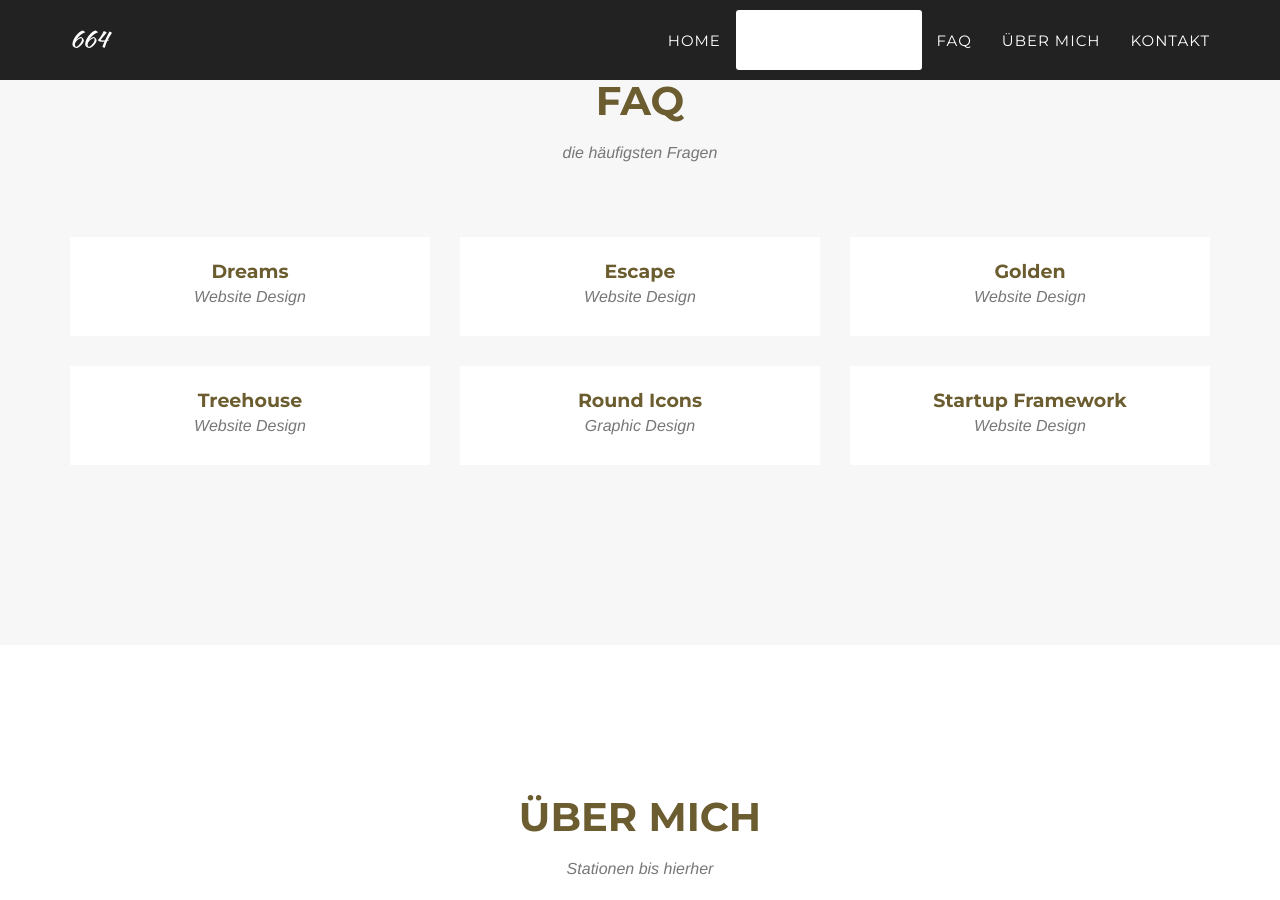
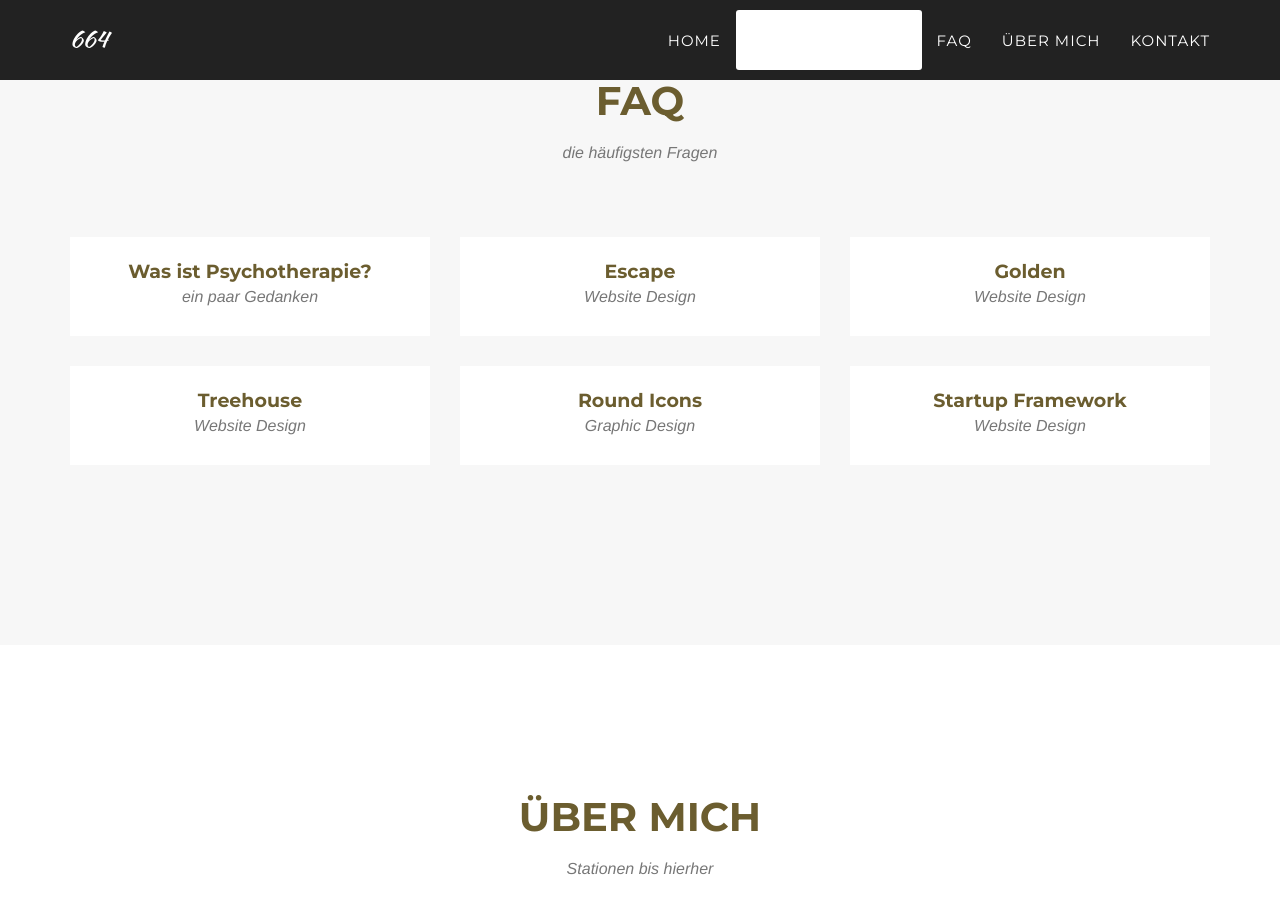
Before and after one commit to HappyTraum/tellname, a Jekyll site: the page built from _posts/2014-07-18-project-1.markdown, in a window 1280 px wide and 900 px high, scrolled down 1590 px. Built offline with Jekyll 4.4.1, drawn with Linux system fonts in a browser that asks for light colours; some web fonts are replaced; part of the change alters nothing that is shown.

Commit message:
Update 2014-07-18-project-1.markdown

```diff
--- a/_posts/2014-07-18-project-1.markdown
+++ b/_posts/2014-07-18-project-1.markdown
@@ -1,15 +1,12 @@
 ---
-title: Dreams
-subtitle: Website Design
+title: Was ist Psychotherapie?
+subtitle: ein paar Gedanken
 layout: default
 modal-id: 1
-date: 2014-07-18
 img: dreams.png
 thumbnail: dreams-thumbnail.png
 alt: image-alt
-project-date: April 2014
-client: Start Bootstrap
 category: Web Development
-description: Lorem ipsum dolor sit amet, usu cu alterum nominavi lobortis. At duo novum diceret. Tantas apeirian vix et, usu sanctus postulant inciderint ut, populo diceret necessitatibus in vim. Cu eum dicam feugiat noluisse.
+description: Psychotherapie ist eine wissenschaftlich fundierte Heilbehandlung für leidvolles Erleben. Dabei kommt es im Idealfall zu einer neuen Erfahrung im Kontakt. Verzerrungen des Nervensystems können dadurch losgelassen werden, wodurch Körper und Geist mehr Ruhe erfahren.
 
 ---
```
